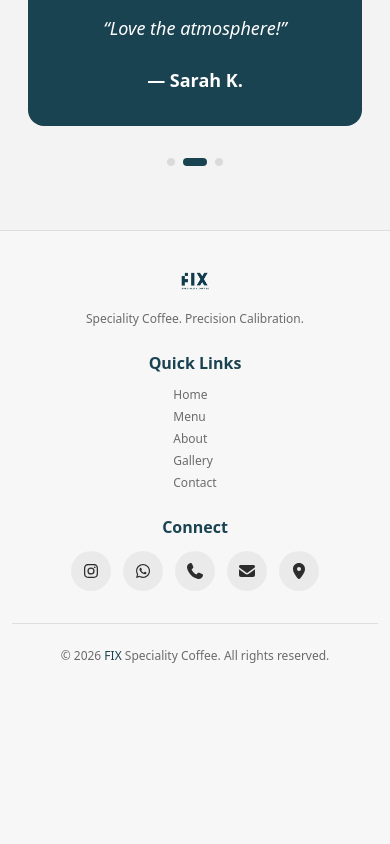
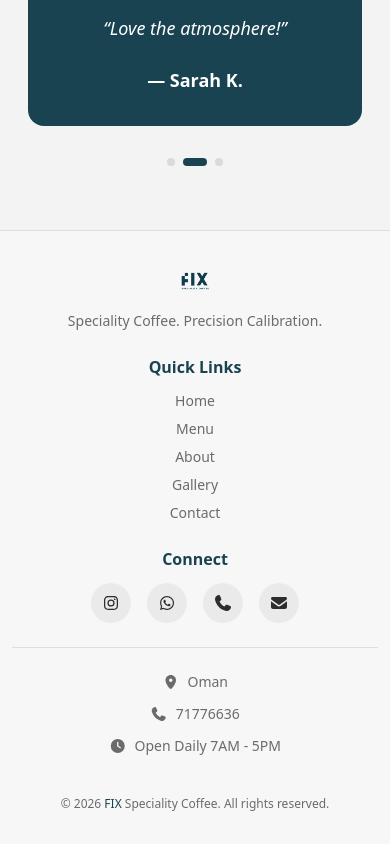
Before and after one commit to Ahmad-hue-hue/Fix.Om, a Next.js app in the folder fix-om/: page / in a window 390 px wide. Shown: the part 1070-1914 px from the top of the page. Before the commit the page ends 1766 px from the top, so only its background shows below. Built offline with nearby package versions, Linux system fonts and the light colour scheme.

Commit message:
fix: redesign mobile footer with centered layout
- Logo & tagline centered
- Quick Links centered
- Connect icons centered
- Divider line
- Contact info (location, phone, hours) centered
- Copyright at bottom
- Desktop layout unchanged

```diff
--- a/fix-om/components/layout/footer.tsx
+++ b/fix-om/components/layout/footer.tsx
@@ -4,7 +4,7 @@ import Link from "next/link";
 import { motion } from "framer-motion";
 import { FontAwesomeIcon } from "@fortawesome/react-fontawesome";
 import { faInstagram, faWhatsapp } from "@fortawesome/free-brands-svg-icons";
-import { faPhone, faEnvelope, faMapMarkerAlt } from "@fortawesome/free-solid-svg-icons";
+import { faPhone, faEnvelope, faMapMarkerAlt, faClock } from "@fortawesome/free-solid-svg-icons";
 import { Logo } from "./logo";
 import { useBilingual } from "@/lib/hooks/use-bilingual";
 import brandData from "@/content/brand.json";
@@ -15,23 +15,174 @@ const quickLinksHrefs = ["/", "/menu", "/about", "/gallery", "/contact"];
 
 export function Footer() {
   const { language } = useBilingual();
-  const { instagram, phone, whatsapp, email, locationUrl } = brandData;
+  const { instagram, phone, whatsapp, email, locationUrl, address } = brandData;
   const isArabic = language === "ar";
   const quickLinks = isArabic ? quickLinksAr : quickLinksEn;
 
   return (
     <footer className="bg-obsidian border-t border-glass-border">
       <div className="max-w-7xl mx-auto px-3 sm:px-4 lg:px-8 py-8 md:py-12">
-        <div className="grid grid-cols-1 md:grid-cols-3 gap-6 md:gap-8 items-center">
+        {/* Mobile Layout */}
+        <div className="md:hidden space-y-6">
+          {/* Logo & Tagline */}
           <motion.div
-            className="flex flex-col items-center md:items-start"
+            className="flex flex-col items-center"
             initial={{ opacity: 0, y: 20 }}
             whileInView={{ opacity: 1, y: 0 }}
             viewport={{ once: true }}
             transition={{ duration: 0.6 }}
           >
             <Logo size="sm" />
-            <p className="mt-3 md:mt-4 text-subtext text-xs sm:text-sm text-center md:text-left">
+            <p className="mt-3 text-subtext text-sm text-center">
+              {isArabic ? "قهوه متخصصة. معايرة دقيقة." : "Speciality Coffee. Precision Calibration."}
+            </p>
+          </motion.div>
+
+          {/* Quick Links */}
+          <motion.div
+            className="flex flex-col items-center"
+            initial={{ opacity: 0, y: 20 }}
+            whileInView={{ opacity: 1, y: 0 }}
+            viewport={{ once: true }}
+            transition={{ duration: 0.6, delay: 0.1 }}
+          >
+            <h4 className="text-primary font-semibold mb-3">
+              {isArabic ? "روابط سريعة" : "Quick Links"}
+            </h4>
+            <div className="flex flex-col gap-2 text-center">
+              {quickLinks.map((link, index) => (
+                <Link
+                  key={link}
+                  href={quickLinksHrefs[index]}
+                  className="text-subtext hover:text-primary transition-colors text-sm"
+                >
+                  {link}
+                </Link>
+              ))}
+            </div>
+          </motion.div>
+
+          {/* Connect */}
+          <motion.div
+            className="flex flex-col items-center"
+            initial={{ opacity: 0, y: 20 }}
+            whileInView={{ opacity: 1, y: 0 }}
+            viewport={{ once: true }}
+            transition={{ duration: 0.6, delay: 0.2 }}
+          >
+            <h4 className="text-primary font-semibold mb-3">
+              {isArabic ? "تواصل معنا" : "Connect"}
+            </h4>
+            <div className="flex gap-4">
+              {instagram && (
+                <motion.a
+                  href={instagram.startsWith("http") ? instagram : `https://instagram.com/${instagram}`}
+                  target="_blank"
+                  rel="noopener noreferrer"
+                  className="w-10 h-10 rounded-full bg-glass flex items-center justify-center text-bone hover:bg-primary hover:text-white transition-all duration-300"
+                  whileHover={{ scale: 1.1 }}
+                  whileTap={{ scale: 0.95 }}
+                >
+                  <FontAwesomeIcon icon={faInstagram} className="w-5 h-5" />
+                </motion.a>
+              )}
+              {whatsapp && (
+                <motion.a
+                  href={`https://wa.me/${whatsapp}`}
+                  target="_blank"
+                  rel="noopener noreferrer"
+                  className="w-10 h-10 rounded-full bg-glass flex items-center justify-center text-bone hover:bg-primary hover:text-white transition-all duration-300"
+                  whileHover={{ scale: 1.1 }}
+                  whileTap={{ scale: 0.95 }}
+                >
+                  <FontAwesomeIcon icon={faWhatsapp} className="w-5 h-5" />
+                </motion.a>
+              )}
+              {phone && (
+                <motion.a
+                  href={`tel:${phone}`}
+                  className="w-10 h-10 rounded-full bg-glass flex items-center justify-center text-bone hover:bg-primary hover:text-white transition-all duration-300"
+                  whileHover={{ scale: 1.1 }}
+                  whileTap={{ scale: 0.95 }}
+                >
+                  <FontAwesomeIcon icon={faPhone} className="w-4 h-4" />
+                </motion.a>
+              )}
+              {email && (
+                <motion.a
+                  href={`mailto:${email}`}
+                  className="w-10 h-10 rounded-full bg-glass flex items-center justify-center text-bone hover:bg-primary hover:text-white transition-all duration-300"
+                  whileHover={{ scale: 1.1 }}
+                  whileTap={{ scale: 0.95 }}
+                >
+                  <FontAwesomeIcon icon={faEnvelope} className="w-4 h-4" />
+                </motion.a>
+              )}
+            </div>
+          </motion.div>
+
+          {/* Divider */}
+          <div className="border-t border-glass-border" />
+
+          {/* Contact Info */}
+          <motion.div
+            className="flex flex-col items-center gap-3"
+            initial={{ opacity: 0 }}
+            whileInView={{ opacity: 1 }}
+            viewport={{ once: true }}
+            transition={{ duration: 0.6, delay: 0.3 }}
+          >
+            {locationUrl && (
+              <a
+                href={locationUrl}
+                target="_blank"
+                rel="noopener noreferrer"
+                className="flex items-center gap-2 text-subtext hover:text-primary transition-colors text-sm"
+              >
+                <FontAwesomeIcon icon={faMapMarkerAlt} className="w-4 h-4" />
+                <span>{address || (isArabic ? "الدرزيز، عُمان" : "Ad Driz, Oman")}</span>
+              </a>
+            )}
+            {phone && (
+              <a
+                href={`tel:${phone}`}
+                className="flex items-center gap-2 text-subtext hover:text-primary transition-colors text-sm"
+              >
+                <FontAwesomeIcon icon={faPhone} className="w-4 h-4" />
+                <span>{phone}</span>
+              </a>
+            )}
+            <div className="flex items-center gap-2 text-subtext text-sm">
+              <FontAwesomeIcon icon={faClock} className="w-4 h-4" />
+              <span>{isArabic ? "مفتوح يومياً 7ص - 5م" : "Open Daily 7AM - 5PM"}</span>
+            </div>
+          </motion.div>
+
+          {/* Copyright */}
+          <motion.div
+            className="text-center pt-4"
+            initial={{ opacity: 0 }}
+            whileInView={{ opacity: 1 }}
+            viewport={{ once: true }}
+            transition={{ duration: 0.6, delay: 0.4 }}
+          >
+            <p className="text-subtext text-xs">
+              © {new Date().getFullYear()} <span className="text-primary">FIX</span> Speciality Coffee. {isArabic ? "جميع الحقوق محفوظة." : "All rights reserved."}
+            </p>
+          </motion.div>
+        </div>
+
+        {/* Desktop Layout (original) */}
+        <div className="hidden md:grid grid-cols-3 gap-8 items-start">
+          <motion.div
+            className="flex flex-col items-start"
+            initial={{ opacity: 0, y: 20 }}
+            whileInView={{ opacity: 1, y: 0 }}
+            viewport={{ once: true }}
+            transition={{ duration: 0.6 }}
+          >
+            <Logo size="sm" />
+            <p className="mt-4 text-subtext text-sm">
               {isArabic ? "قهوه متخصصة. معايرة دقيقة." : "Speciality Coffee. Precision Calibration."}
             </p>
           </motion.div>
@@ -43,15 +194,15 @@ export function Footer() {
             viewport={{ once: true }}
             transition={{ duration: 0.6, delay: 0.1 }}
           >
-            <h4 className="text-primary font-semibold mb-3 md:mb-4">
+            <h4 className="text-primary font-semibold mb-4">
               {isArabic ? "روابط سريعة" : "Quick Links"}
             </h4>
-            <div className="flex flex-col gap-1.5 md:gap-2">
+            <div className="flex flex-col gap-2">
               {quickLinks.map((link, index) => (
                 <Link
                   key={link}
                   href={quickLinksHrefs[index]}
-                  className="text-subtext hover:text-primary transition-colors text-xs sm:text-sm"
+                  className="text-subtext hover:text-primary transition-colors text-sm"
                 >
                   {link}
                 </Link>
@@ -60,22 +211,22 @@ export function Footer() {
           </motion.div>
 
           <motion.div
-            className="flex flex-col items-center md:items-end"
+            className="flex flex-col items-end"
             initial={{ opacity: 0, y: 20 }}
             whileInView={{ opacity: 1, y: 0 }}
             viewport={{ once: true }}
             transition={{ duration: 0.6, delay: 0.2 }}
           >
-            <h4 className="text-primary font-semibold mb-3 md:mb-4">
+            <h4 className="text-primary font-semibold mb-4">
               {isArabic ? "تواصل معنا" : "Connect"}
             </h4>
-            <div className="flex gap-3 md:gap-4">
+            <div className="flex gap-4">
               {instagram && (
                 <motion.a
                   href={instagram.startsWith("http") ? instagram : `https://instagram.com/${instagram}`}
                   target="_blank"
                   rel="noopener noreferrer"
-                  className="w-10 h-10 rounded-full bg-glass flex items-center justify-center text-bone hover:bg-primary hover:text-bone transition-all duration-300"
+                  className="w-10 h-10 rounded-full bg-glass flex items-center justify-center text-bone hover:bg-primary hover:text-white transition-all duration-300"
                   whileHover={{ scale: 1.1 }}
                   whileTap={{ scale: 0.95 }}
                 >
@@ -87,7 +238,7 @@ export function Footer() {
                   href={`https://wa.me/${whatsapp}`}
                   target="_blank"
                   rel="noopener noreferrer"
-                  className="w-10 h-10 rounded-full bg-glass flex items-center justify-center text-bone hover:bg-primary hover:text-bone transition-all duration-300"
+                  className="w-10 h-10 rounded-full bg-glass flex items-center justify-center text-bone hover:bg-primary hover:text-white transition-all duration-300"
                   whileHover={{ scale: 1.1 }}
                   whileTap={{ scale: 0.95 }}
                 >
@@ -97,7 +248,7 @@ export function Footer() {
               {phone && (
                 <motion.a
                   href={`tel:${phone}`}
-                  className="w-10 h-10 rounded-full bg-glass flex items-center justify-center text-bone hover:bg-primary hover:text-bone transition-all duration-300"
+                  className="w-10 h-10 rounded-full bg-glass flex items-center justify-center text-bone hover:bg-primary hover:text-white transition-all duration-300"
                   whileHover={{ scale: 1.1 }}
                   whileTap={{ scale: 0.95 }}
                 >
@@ -107,41 +258,29 @@ export function Footer() {
               {email && (
                 <motion.a
                   href={`mailto:${email}`}
-                  className="w-10 h-10 rounded-full bg-glass flex items-center justify-center text-bone hover:bg-primary hover:text-bone transition-all duration-300"
+                  className="w-10 h-10 rounded-full bg-glass flex items-center justify-center text-bone hover:bg-primary hover:text-white transition-all duration-300"
                   whileHover={{ scale: 1.1 }}
                   whileTap={{ scale: 0.95 }}
                 >
                   <FontAwesomeIcon icon={faEnvelope} className="w-4 h-4" />
                 </motion.a>
               )}
-              {locationUrl && (
-                <motion.a
-                  href={locationUrl}
-                  target="_blank"
-                  rel="noopener noreferrer"
-                  className="w-10 h-10 rounded-full bg-glass flex items-center justify-center text-bone hover:bg-primary hover:text-bone transition-all duration-300"
-                  whileHover={{ scale: 1.1 }}
-                  whileTap={{ scale: 0.95 }}
-                >
-                  <FontAwesomeIcon icon={faMapMarkerAlt} className="w-4 h-4" />
-                </motion.a>
-              )}
             </div>
           </motion.div>
-        </div>
 
           <motion.div
-          className="mt-8 md:mt-12 pt-6 md:pt-8 border-t border-glass-border text-center"
+            className="col-span-3 mt-8 pt-8 border-t border-glass-border text-center"
             initial={{ opacity: 0 }}
             whileInView={{ opacity: 1 }}
             viewport={{ once: true }}
             transition={{ duration: 0.6, delay: 0.3 }}
           >
-          <p className="text-subtext text-xs sm:text-sm">
+            <p className="text-subtext text-sm">
               © {new Date().getFullYear()} <span className="text-primary">FIX</span> Speciality Coffee. {isArabic ? "جميع الحقوق محفوظة." : "All rights reserved."}
             </p>
           </motion.div>
         </div>
+      </div>
     </footer>
   );
 }
```
Lines whose indentation alone changed are shown as unchanged.
